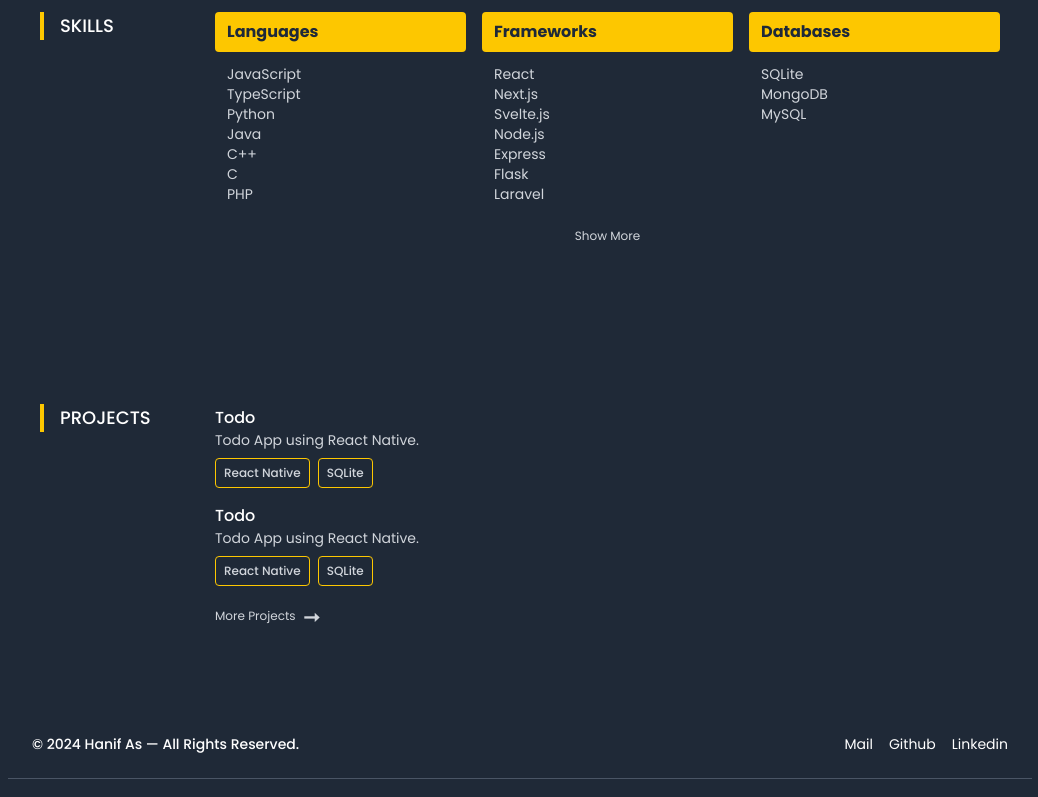
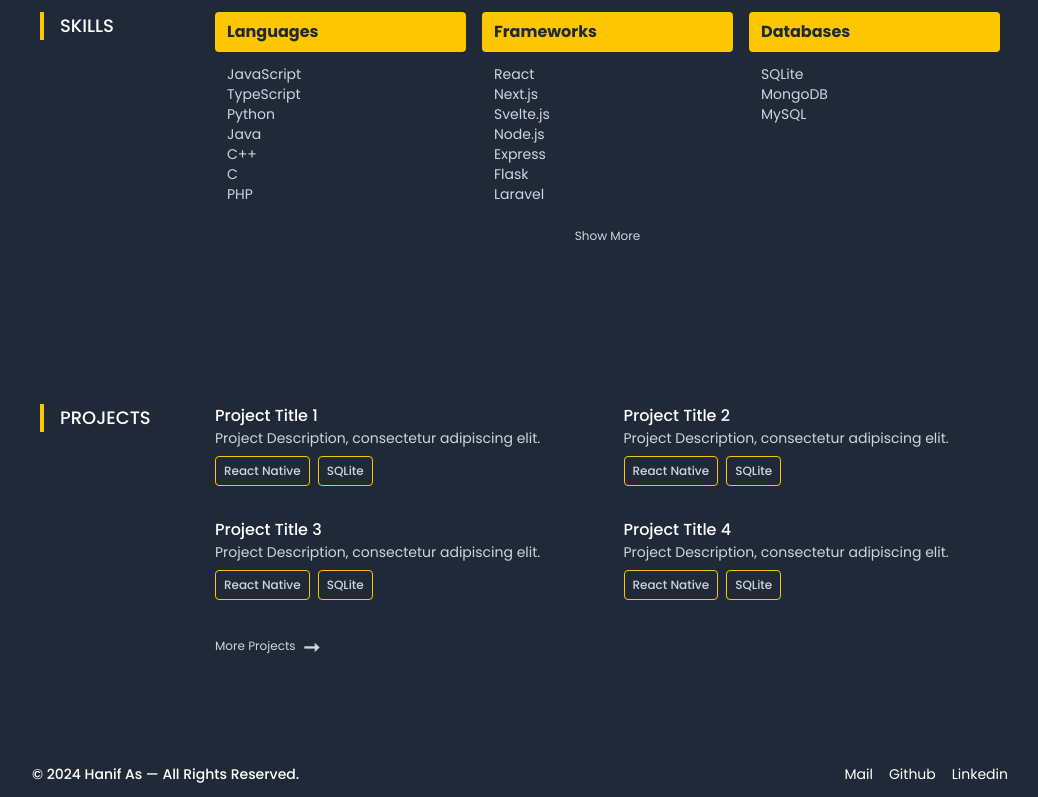
Before and after one commit to hanifas-cs50/portfolio, a Next.js app: page / in a window 1280 px wide. Shown: the part 1172-1969 px from the top of the page, without its empty margins (120-1158 px from the left). Built offline with nearby package versions, Linux system fonts and the light colour scheme.

Commit message:
UI changes, added more gaps

```diff
--- a/app/layout.js
+++ b/app/layout.js
@@ -1,11 +1,11 @@
 import "./globals.css";
-import { Poppins } from 'next/font/google';
+import { Poppins } from "next/font/google";
 
 const poppins = Poppins({
-  subsets: ['latin'],                   // or ['latin-ext'] if needed
-  weight: ['400', '500', '600', '700'],
-  variable: '--font-poppins',
-  display: 'swap',
+  subsets: ["latin"],
+  weight: ["400", "500", "600", "700"],
+  variable: "--font-poppins",
+  display: "swap",
 });
 
 export const metadata = {
@@ -16,12 +16,9 @@ export const metadata = {
 export default function RootLayout({ children }) {
   return (
     <html lang="en">
-      <body
-        className={`w-full h-screen ${poppins.variable} antialiased`}
-      >
+      <body className={`w-full h-screen ${poppins.variable} antialiased`}>
         {children}
       </body>
     </html>
   );
 }
-// ${geistMono.variable}
--- a/app/page.js
+++ b/app/page.js
@@ -1,5 +1,5 @@
 import Introduction from "@/components/Introduction";
-import Background from "@/components/Background";
+import About from "@/components/About";
 import Skills from "@/components/Skills";
 import Projects from "@/components/Projects";
 import Footer from "@/components/Footer";
@@ -8,7 +8,7 @@ export default function Home() {
   return (
     <>
       <Introduction />
-      <Background />
+      <About />
       <Skills />
       <Projects />
       <Footer />
--- a/components/Background.js
+++ b/components/About.js
@@ -2,7 +2,7 @@
 
 import { motion } from "framer-motion";
 
-const Background = () => {
+const About = () => {
   return (
     <motion.section
       initial={{ opacity: 0, y: 30 }}
@@ -11,8 +11,8 @@ const Background = () => {
       transition={{ duration: 0.6, delay: 0.1 }}
       className="max-w-screen-lg w-full mx-auto px-8 py-20 grid grid-cols-1 md:grid-cols-[175px_1fr]"
     >
-      <h3 className="h-min mb-4 px-4 font-medium uppercase text-lg text-white border-l-4 border-yellow-400">
-        Background
+      <h3 className="h-min mb-6 px-4 font-medium uppercase text-lg text-white border-l-4 border-yellow-400">
+        About Me
       </h3>
       <p className="mb-4 text-justify">
         <span className="block mb-2">
@@ -41,4 +41,4 @@ const Background = () => {
   );
 };
 
-export default Background;
+export default About;
--- a/components/Introduction.js
+++ b/components/Introduction.js
@@ -1,4 +1,4 @@
-"use client"
+"use client";
 
 import { motion } from "framer-motion";
 import { Mail, Github, Linkedin } from "lucide-react";
@@ -17,14 +17,14 @@ const Introduction = () => {
         Backend Developer | Data Analyst | System Architect in Training
       </h3>
       <p className="max-w-screen-md mb-4 text-justify text-lg">
-        <span className="block mb-2">
+        <span className="block">
           I build reliable backend systems and uncover insights from data to
           drive real impact.
         </span>
         <span className="block mb-2">
           From microservices to information systems, I turn ideas into
-          production-ready tools. Let&apos;s connect and build something purposeful
-          together!
+          production-ready tools. Let&apos;s connect and build something
+          purposeful together!
         </span>
       </p>
       <div className="flex gap-3">
--- a/components/Projects.js
+++ b/components/Projects.js
@@ -11,10 +11,62 @@ const Projects = () => {
       transition={{ duration: 0.6, delay: 0.1 }}
       className="max-w-screen-lg w-full mx-auto px-8 py-20 grid grid-cols-1 md:grid-cols-[175px_1fr]"
     >
-      <h3 className="h-min mb-4 px-4 font-medium uppercase text-lg text-white border-l-4 border-yellow-400">
+      <h3 className="h-min mb-6 px-4 font-medium uppercase text-lg text-white border-l-4 border-yellow-400">
         Projects
       </h3>
-      <ul className="mb-4 pt-0.5 space-y-4">
+
+      <section className="mb-8 grid grid-cols-2 gap-8">
+        <a href="#">
+          <h5 className="font-medium text-white">Project Title 1</h5>
+          <p className="mb-2 text-sm">Project Description, consectetur adipiscing elit.</p>
+          <div className="flex gap-2 text-xs">
+            <button className="px-2 py-1.5 rounded hover:bg-yellow-400 font-medium hover:text-gray-800 border border-yellow-400">
+              React Native
+            </button>
+            <button className="px-2 py-1.5 rounded hover:bg-yellow-400 font-medium hover:text-gray-800 border border-yellow-400">
+              SQLite
+            </button>
+          </div>
+        </a>
+        <a href="#">
+          <h5 className="font-medium text-white">Project Title 2</h5>
+          <p className="mb-2 text-sm">Project Description, consectetur adipiscing elit.</p>
+          <div className="flex gap-2 text-xs">
+            <button className="px-2 py-1.5 rounded hover:bg-yellow-400 font-medium hover:text-gray-800 border border-yellow-400">
+              React Native
+            </button>
+            <button className="px-2 py-1.5 rounded hover:bg-yellow-400 font-medium hover:text-gray-800 border border-yellow-400">
+              SQLite
+            </button>
+          </div>
+        </a>
+        <a href="#">
+          <h5 className="font-medium text-white">Project Title 3</h5>
+          <p className="mb-2 text-sm">Project Description, consectetur adipiscing elit.</p>
+          <div className="flex gap-2 text-xs">
+            <button className="px-2 py-1.5 rounded hover:bg-yellow-400 font-medium hover:text-gray-800 border border-yellow-400">
+              React Native
+            </button>
+            <button className="px-2 py-1.5 rounded hover:bg-yellow-400 font-medium hover:text-gray-800 border border-yellow-400">
+              SQLite
+            </button>
+          </div>
+        </a>
+        <a href="#">
+          <h5 className="font-medium text-white">Project Title 4</h5>
+          <p className="mb-2 text-sm">Project Description, consectetur adipiscing elit.</p>
+          <div className="flex gap-2 text-xs">
+            <button className="px-2 py-1.5 rounded hover:bg-yellow-400 font-medium hover:text-gray-800 border border-yellow-400">
+              React Native
+            </button>
+            <button className="px-2 py-1.5 rounded hover:bg-yellow-400 font-medium hover:text-gray-800 border border-yellow-400">
+              SQLite
+            </button>
+          </div>
+        </a>
+      </section>
+
+      {/* <ul className="mb-4 pt-0.5 space-y-4">
         <li>
           <h5 className="font-medium text-white">Todo</h5>
           <p className="mb-2 text-sm">Todo App using React Native.</p>
@@ -39,7 +91,8 @@ const Projects = () => {
             </button>
           </div>
         </li>
-      </ul>
+      </ul> */}
+
       <a
         className="col-1 md:col-2 flex items-center text-xs hover:text-white"
         href="https://github.com/hanifas-cs50"
--- a/components/Skills.js
+++ b/components/Skills.js
@@ -16,10 +16,10 @@ const Skills = () => {
       transition={{ duration: 0.6, delay: 0.1 }}
       className="max-w-screen-lg w-full mx-auto px-8 py-20 grid grid-cols-1 md:grid-cols-[175px_1fr]"
     >
-      <h3 className="h-min mb-4 px-4 font-medium uppercase text-lg text-white border-l-4 border-yellow-400">
+      <h3 className="h-min mb-6 px-4 font-medium uppercase text-lg text-white border-l-4 border-yellow-400">
         Skills
       </h3>
-      <div className="w-full grid grid-cols-3 gap-x-4 gap-y-6">
+      <div className="w-full grid grid-cols-2 sm:grid-cols-3 gap-x-4 gap-y-6">
         {/* md:grid-cols-4  */}
         {(more ? skillEntries.slice(0, 3) : skillEntries).map(
           ([category, items]) => {
@@ -38,7 +38,7 @@ const Skills = () => {
           }
         )}
         <p
-          className="col-span-3 sm:col-span-3 text-center text-xs hover:text-white cursor-pointer"
+          className="col-span-2 sm:col-span-3 text-center text-xs hover:text-white cursor-pointer"
           onClick={() => setMore(!more)}
         >
           {more ? "Show More" : "Show Less"}
--- /dev/null
+++ b/data/projects.json
@@ -0,0 +1,19 @@
+{
+  "projects": [
+    {
+      "title": "React Native Todo App",
+      "Description": "Description for this app",
+      "Technologies": ["React Native", "SQLite"]
+    },
+    {
+      "title": "React Native Todo App",
+      "Description": "Description for this app",
+      "Technologies": ["React Native", "SQLite"]
+    },
+    {
+      "title": "React Native Todo App",
+      "Description": "Description for this app",
+      "Technologies": ["React Native", "SQLite"]
+    }
+  ]
+}
```
Also changed, not shown: data/skills.json (+18 -2 lines).
